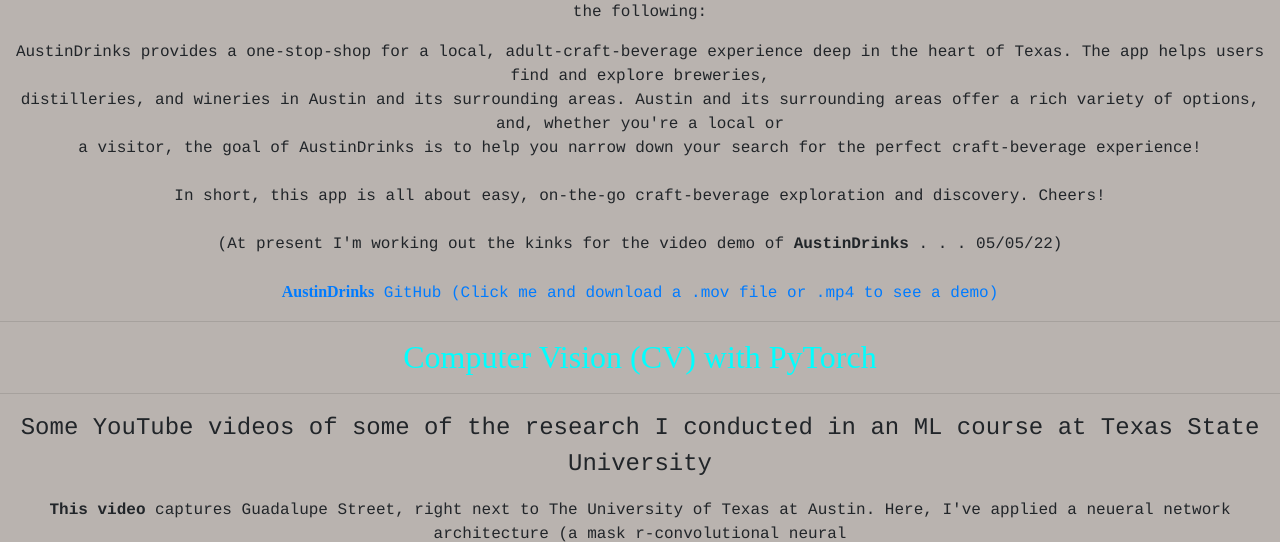
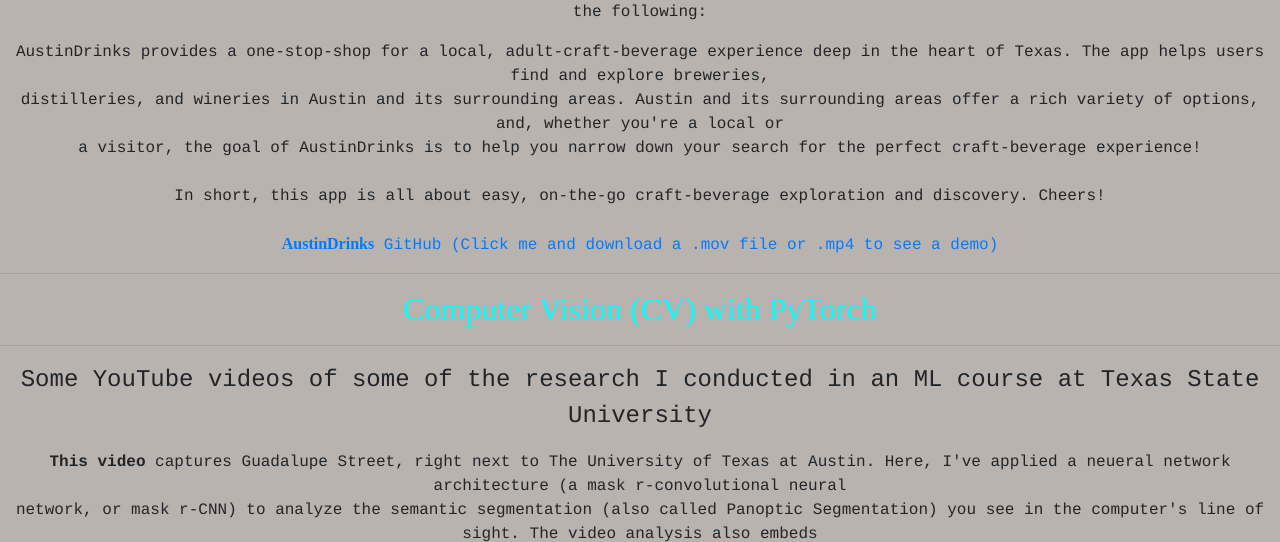
Before and after one commit to Austin-Faulkner/MyWebsite, a Flask app: page /projects in a window 1280 px wide. Shown: the part 1128-1670 px from the top of the page. Run offline with Flask 2, Linux system fonts and the light colour scheme; some libraries are stand-ins or nearby versions.

Commit message:
formatting projects.html and simply keeping GitHub

```diff
--- a/templates/projects.html
+++ b/templates/projects.html
@@ -123,9 +123,9 @@
            <br/>
            <br/>
              In short, this app is all about easy, on-the-go craft-beverage exploration and discovery. Cheers!
+           <!-- <br/>
            <br/>
-           <br/>
-             (At present I'm working out the kinks for the video demo of <b>AustinDrinks</b> . . . 05/05/22)
+             (At present I'm working out the kinks for the video demo of <b>AustinDrinks</b> . . . 05/05/22) -->
            <!-- </div> -->
            <br/>
            <br/>
```
